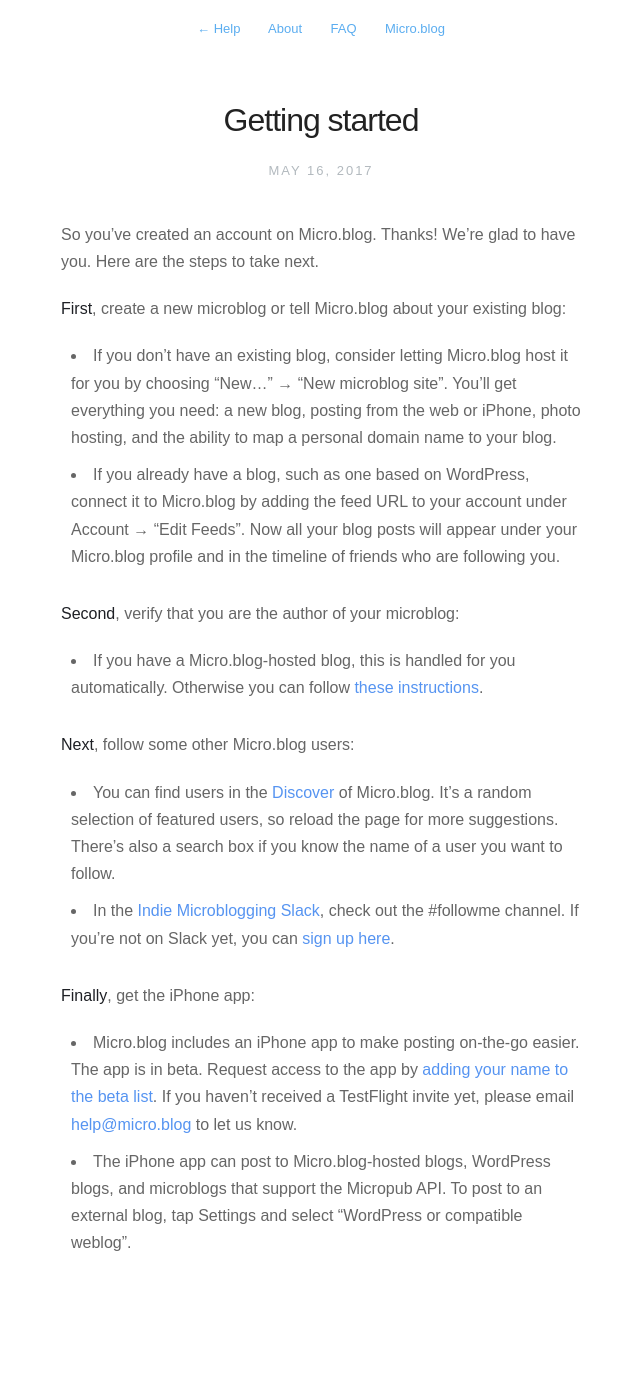
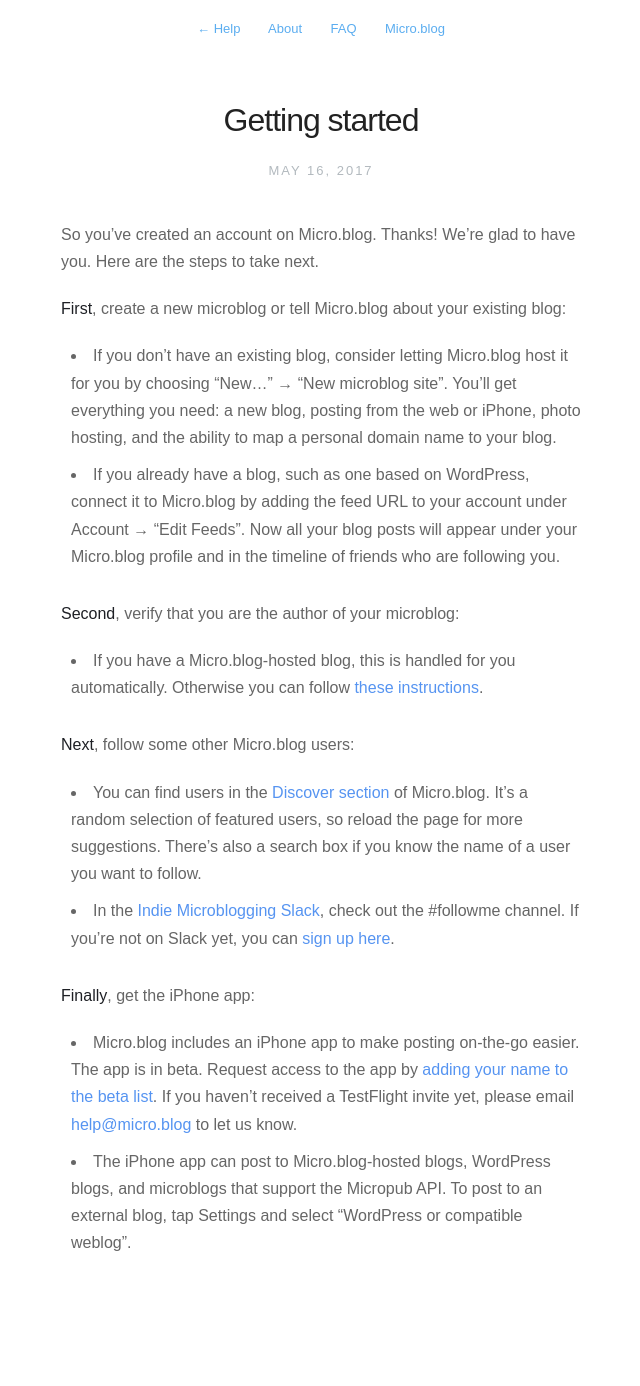
Before and after one commit to microdotblog/help.micro.blog, a Jekyll site: the page built from _posts/2017-05-16-getting-started.markdown, in a window 1280 px wide. Shown: the whole page, without its empty margins (319-959 px from the left). Built offline with Jekyll 4.4.1, drawn with Linux system fonts in a browser that asks for light colours; nearby versions of some CDN libraries.

Commit message:
Fixed Discover section typo.

```diff
--- a/_posts/2017-05-16-getting-started.markdown
+++ b/_posts/2017-05-16-getting-started.markdown
@@ -17,7 +17,7 @@
 
 **Next**, follow some other Micro.blog users:
 
-* You can find users in the [Discover](https://micro.blog/discover) of Micro.blog. It's a random selection of featured users, so reload the page for more suggestions. There's also a search box if you know the name of a user you want to follow.
+* You can find users in the [Discover section](https://micro.blog/discover) of Micro.blog. It's a random selection of featured users, so reload the page for more suggestions. There's also a search box if you know the name of a user you want to follow.
 * In the [Indie Microblogging Slack](https://microblogging.slack.com/), check out the #followme channel. If you're not on Slack yet, you can [sign up here](https://micro.blog/slack).
 
 **Finally**, get the iPhone app:
```
